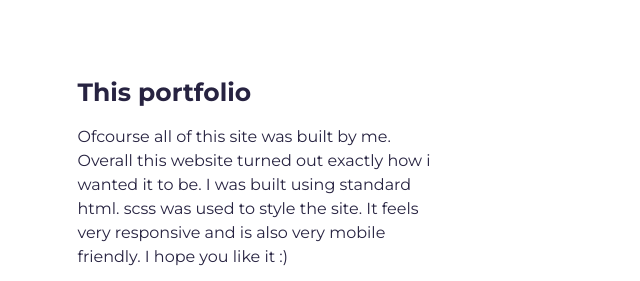
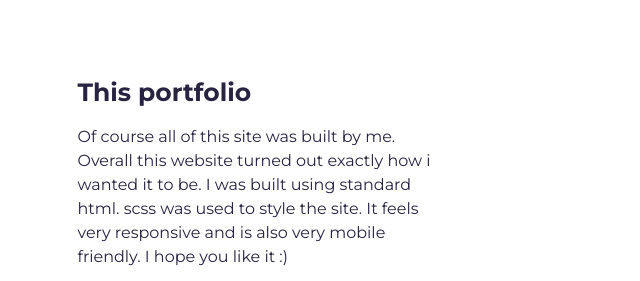
Before and after one commit to Elektroney/Portfolio, a website built with Parcel: page src/index.html in a window 1280 px wide. Shown: the part 1790-2071 px from the top of the page, 0-640 px from the left. Built offline with nearby package versions, Linux system fonts and the light colour scheme.

Commit message:
Update index.html

```diff
--- a/src/index.html
+++ b/src/index.html
@@ -170,7 +170,7 @@
                           <h3 class="project-wrapper__text-title">This portfolio</h3>
                           <div>
                             <p class="mb-4">
-                              Ofcourse all of this site was built by me.
+                              Of course all of this site was built by me.
                               Overall this website turned out exactly how i wanted it to be.
                               I was built using standard html.
                               scss was used to style the site.
```
